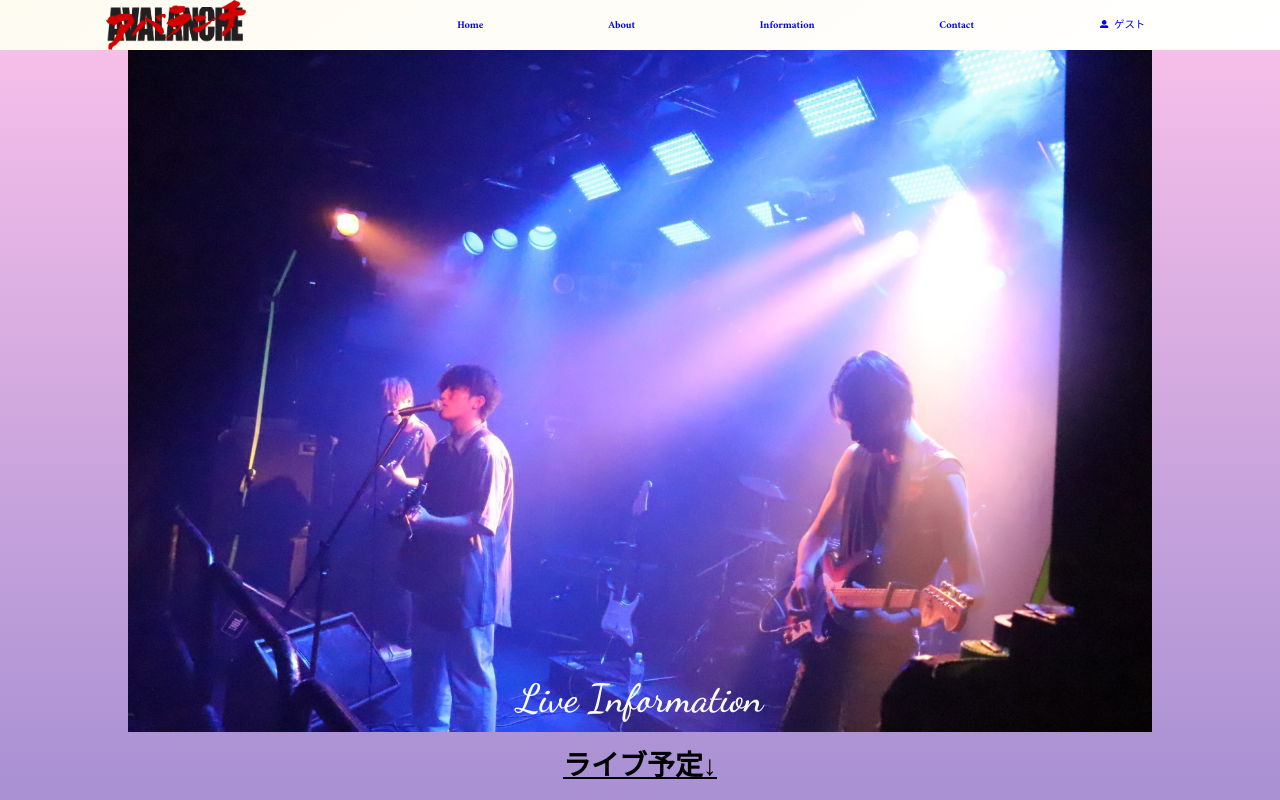
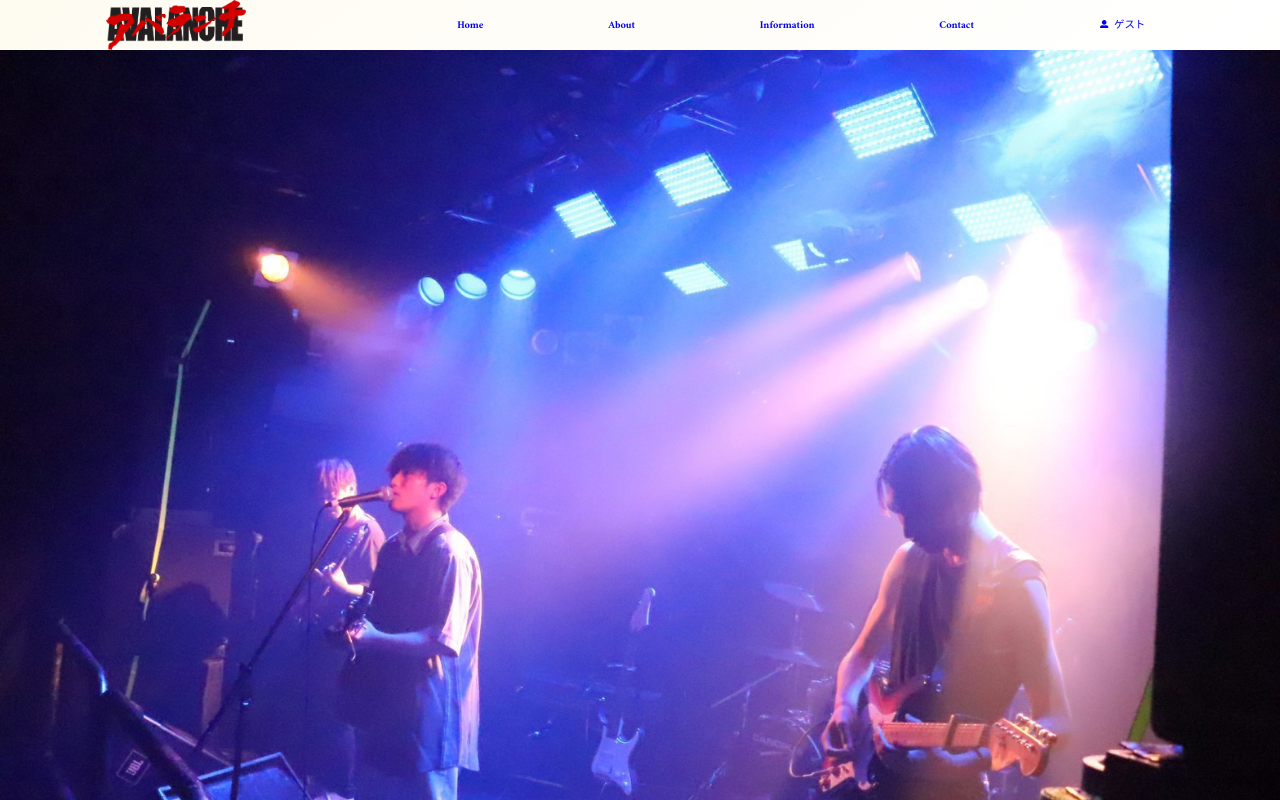
Before and after one commit to SANDAY-JS/avalanche, a Next.js app: page /information in a window 1280 px wide. Shown: the top 800 px of the page. Built offline with nearby package versions, Linux system fonts and the light colour scheme; no server answers; the database is empty.

Commit message:
installed useLayoutEffect in header component & redesigned information page

```diff
--- /dev/null
+++ b/src/assets/useIsomorphicLayoutEffect.js
@@ -0,0 +1,5 @@
+import { useLayoutEffect, useEffect } from "react";
+
+const useIsomorphicLayoutEffect =
+  typeof window !== "undefined" ? useLayoutEffect : useEffect;
+export default useIsomorphicLayoutEffect;
--- a/src/components/Header.js
+++ b/src/components/Header.js
@@ -1,4 +1,5 @@
-import React, { useEffect, useState } from "react";
+import React, { useState } from "react";
+import useLayoutEffect from "../assets/useIsomorphicLayoutEffect";
 import Image from "next/image";
 import Link from "next/link";
 import { AiFillEdit } from "react-icons/ai";
@@ -14,7 +15,7 @@ function Header() {
   const [error, setError] = useState("");
   // const router = useRouter();
 
-  useEffect(() => {
+  useLayoutEffect(() => {
     checkWidth();
     window.addEventListener("resize", checkWidth);
   }, []);
--- a/src/pages/_document.js
+++ b/src/pages/_document.js
@@ -25,7 +25,7 @@ class MyDocument extends Document {
           <link
             href="https://fonts.googleapis.com/css2?family=Dancing+Script:wght@600&display=swap"
             rel="stylesheet"
-            lazyload
+            lazyload="true"
           />
         </Head>
 
--- a/src/pages/information.js
+++ b/src/pages/information.js
@@ -1,7 +1,7 @@
 import React, { useEffect, useState } from "react";
 import Image from "next/image";
 import img from "../../public/images/band_purple.jpg";
-import styles from "../styles/pages/Information.module.css";
+import styles from "../styles/pages/Information.module.scss";
 import Layout from "../components/Layout";
 import { db } from "../../firebase";
 
@@ -45,14 +45,31 @@ function Information({}) {
           <Image src={img} alt="avalanche-shiga" />
         </figure>
         <div className={styles.information__table}>
-          <h3>ライブ予定↓</h3>
+          <h3 className={styles.information__table__title}>ライブ予定</h3>
           {draft ? (
             <>
-              <p>イベント名：{draft.eventName ? draft.eventName : "未定"}</p>
-              <p>日時：{draft.date ? `${adjustDate(draft.date)}` : "未定"}</p>
-              <p>出演時間：{draft.time ? `${draft.time}～` : "未定"}</p>
-              <p>場所：{draft.place ? draft.place : "未定"}</p>
-              <p>{draft.detail && `詳細：${draft.detail}`}</p>
+              <div className={styles.information__table__content}>
+                <p>イベント名：</p>
+                <p>{draft.eventName ? draft.eventName : "未定"}</p>
+              </div>
+              <div className={styles.information__table__content}>
+                <p>日時：</p>
+                <p>{draft.date ? `${adjustDate(draft.date)}` : "未定"}</p>
+              </div>
+              <div className={styles.information__table__content}>
+                <p>出演時間：</p>
+                <p>{draft.time ? `${draft.time}～` : "未定"}</p>
+              </div>
+              <div className={styles.information__table__content}>
+                <p>場所：</p>
+                <p>{draft.place ? draft.place : "未定"}</p>
+              </div>
+              {draft.detail && (
+                <div className={styles.information__table__content}>
+                  <p>詳細：</p>
+                  <p>{draft.detail}</p>
+                </div>
+              )}
             </>
           ) : (
             <>
--- a/src/styles/pages/Information.module.css
+++ /dev/null
@@ -1,68 +0,0 @@
-.information {
-  padding-top: 50px;
-  padding-bottom: 72px;
-  flex: 1;
-  font-size: 1.6rem;
-  text-align: center;
-  background-image: linear-gradient(to top, #a18cd1 0%, #fbc2eb 100%);
-}
-
-.information > figure {
-  position: relative;
-  width: 100%;
-  max-width: 100%;
-}
-
-.information > figure img {
-  width: 100%;
-  max-width: 100%;
-  object-fit: cover;
-}
-
-.information > figure > h2 {
-  position: absolute;
-  transform: translateX(-50%);
-  left: 50%;
-  bottom: 2rem;
-
-  width: 100%;
-  z-index: 10;
-
-  color: var(--text);
-  font-size: 3.75rem;
-  font-family: "Dancing Script", cursive;
-}
-
-/* Info Table */
-.information__table {
-  width: 75%;
-  max-width: 400px;
-  margin: 0 auto;
-  text-align: left;
-}
-.information__table > h3 {
-  text-align: center;
-  font-size: 28px;
-  text-decoration: underline;
-  font-family: "MS Pゴシック", sans-serif;
-}
-
-.information__table p {
-  font-size: 1.8rem;
-  margin: 1.2rem 0;
-  font-weight: 600;
-  font-family: "MS Pゴシック", sans-serif;
-}
-
-@media screen and (min-width: 769px) {
-  .information > figure > img {
-    width: 70%;
-  }
-  .information {
-    padding-bottom: 3rem;
-  }
-  .information > figure {
-    width: 80%;
-    margin: 0 auto;
-  }
-}
--- /dev/null
+++ b/src/styles/pages/Information.module.scss
@@ -0,0 +1,76 @@
+.information {
+  padding-top: 50px;
+  padding-bottom: 72px;
+  flex: 1;
+  font-size: 1.6rem;
+  text-align: center;
+  background-image: linear-gradient(to top, #a18cd1 0%, #fbc2eb 100%);
+
+  figure {
+    position: relative;
+    width: 100%;
+    max-width: 100%;
+
+    img {
+      width: 100%;
+      max-width: 100%;
+      object-fit: cover;
+    }
+
+    h2 {
+      position: absolute;
+      transform: translateX(-50%);
+      left: 50%;
+      bottom: 2rem;
+
+      width: 100%;
+      z-index: 10;
+
+      color: var(--text);
+      font-size: 3.75rem;
+      font-family: "Dancing Script", cursive;
+    }
+  }
+}
+
+/* Info Table */
+.information__table {
+  width: 75%;
+  max-width: 400px;
+  margin: 0 auto;
+  text-align: left;
+
+  .information__table__title {
+    text-align: center;
+    font-size: 28px;
+    text-decoration: underline;
+    font-family: "MS Pゴシック", sans-serif;
+  }
+
+  .information__table__content {
+    display: flex;
+    flex-wrap: wrap;
+    align-items: baseline;
+
+    margin: 1.2rem 0;
+
+    p {
+      font-size: 1.8rem;
+      font-weight: 600;
+      font-family: "MS Pゴシック", sans-serif;
+    }
+  }
+
+  @media screen and (min-width: 769px) {
+    .information > figure > img {
+      width: 70%;
+    }
+    .information {
+      padding-bottom: 3rem;
+    }
+    .information > figure {
+      width: 80%;
+      margin: 0 auto;
+    }
+  }
+}
```
